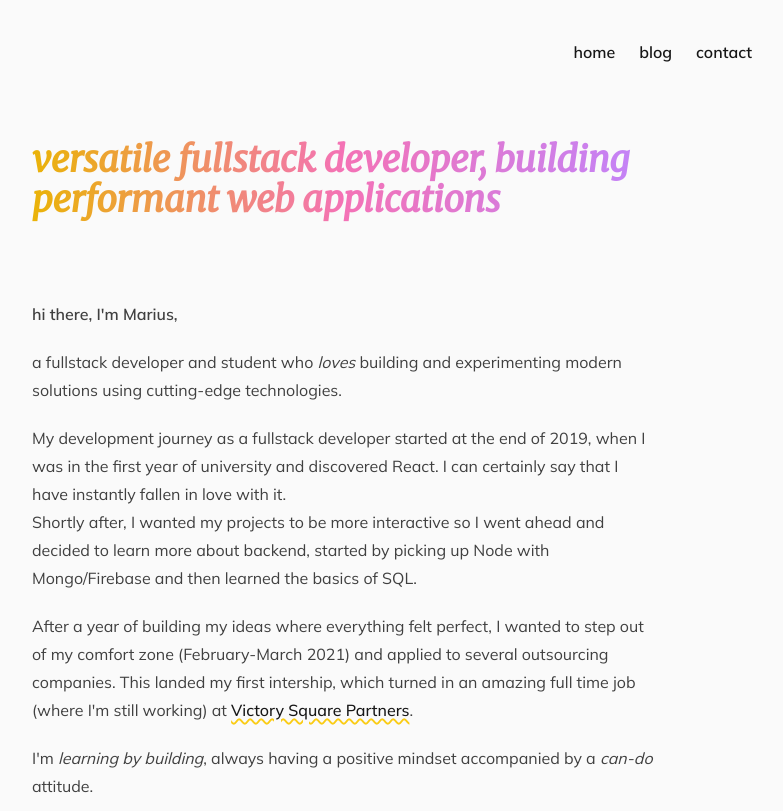
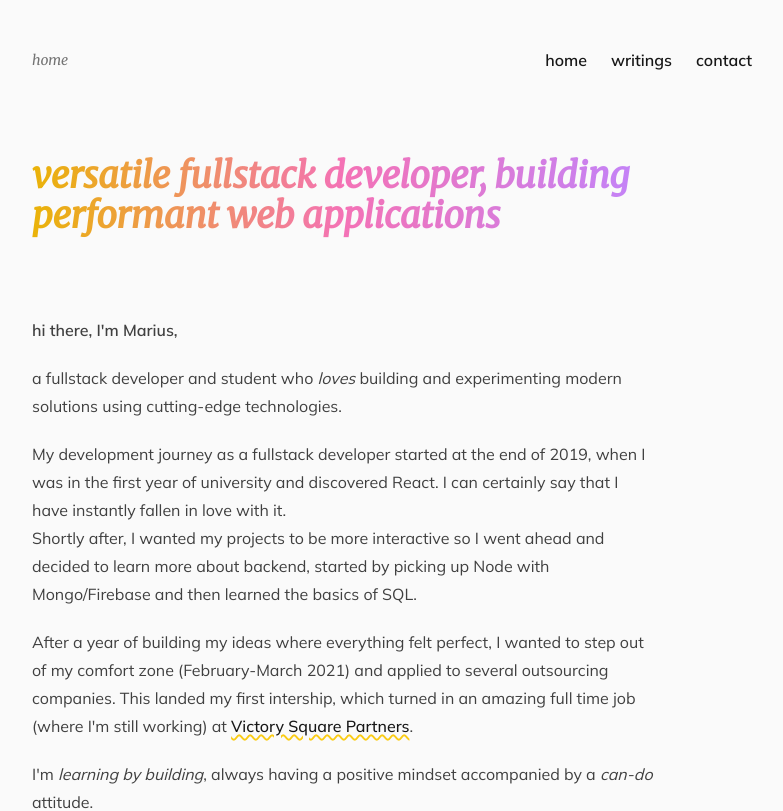
Before and after one commit to mariusflorescu/mariusflorescu.io, a Next.js app: page / in a window 1280 px wide. Shown: the top 811 px of the page, without its empty margins (248-1031 px from the left). Built offline with nearby package versions, Linux system fonts and the light colour scheme.

Commit message:
updated header

```diff
--- a/components/Nav/index.tsx
+++ b/components/Nav/index.tsx
@@ -1,19 +1,45 @@
+import React from "react";
+import { useRouter } from "next/router";
 import Item from "./Item";
 
+type TRoute = {
+  name: string;
+  href: string;
+};
+
 const Nav = () => {
+  const router = useRouter();
+  const title = router.pathname?.split("/")[1];
+
   return (
-    <ul className="list-none py-4 w-full flex justify-end items-center space-x-6 font-semibold">
-      <Item href="/" passHref>
-        home
-      </Item>
-      <Item href="/blog" passHref>
-        blog
-      </Item>
-      <Item href="/contact" passHref>
-        contact
-      </Item>
-    </ul>
+    <nav className="w-full py-6 flex justify-between items-center">
+      <span className="text-neutral-500 dark:text-neutral-400 font-merri text-sm">
+        {title === "" ? "home" : title}
+      </span>
+      <ul className="list-none flex justify-end items-center space-x-6 font-semibold">
+        {routes.map((route: TRoute) => (
+          <Item key={route.name} href={route.href} passHref>
+            {route.name}
+          </Item>
+        ))}
+      </ul>
+    </nav>
   );
 };
 
+const routes: TRoute[] = [
+  {
+    name: "home",
+    href: "/",
+  },
+  {
+    name: "writings",
+    href: "/writings",
+  },
+  {
+    name: "contact",
+    href: "/contact",
+  },
+];
+
 export default Nav;
--- /dev/null
+++ b/pages/writings.tsx
@@ -0,0 +1,7 @@
+import Layout from "../layout/Main";
+
+const Writings = () => {
+  return <Layout>Hello</Layout>;
+};
+
+export default Writings;
```
